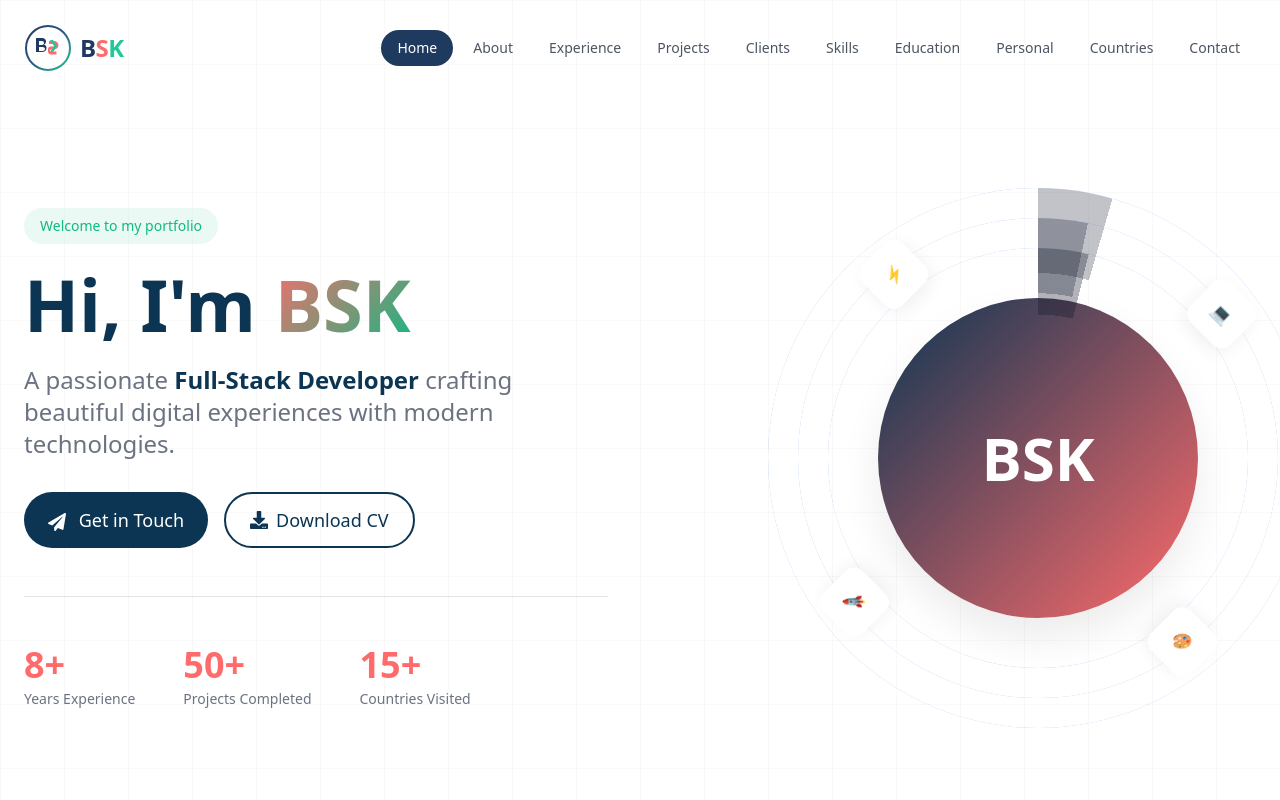
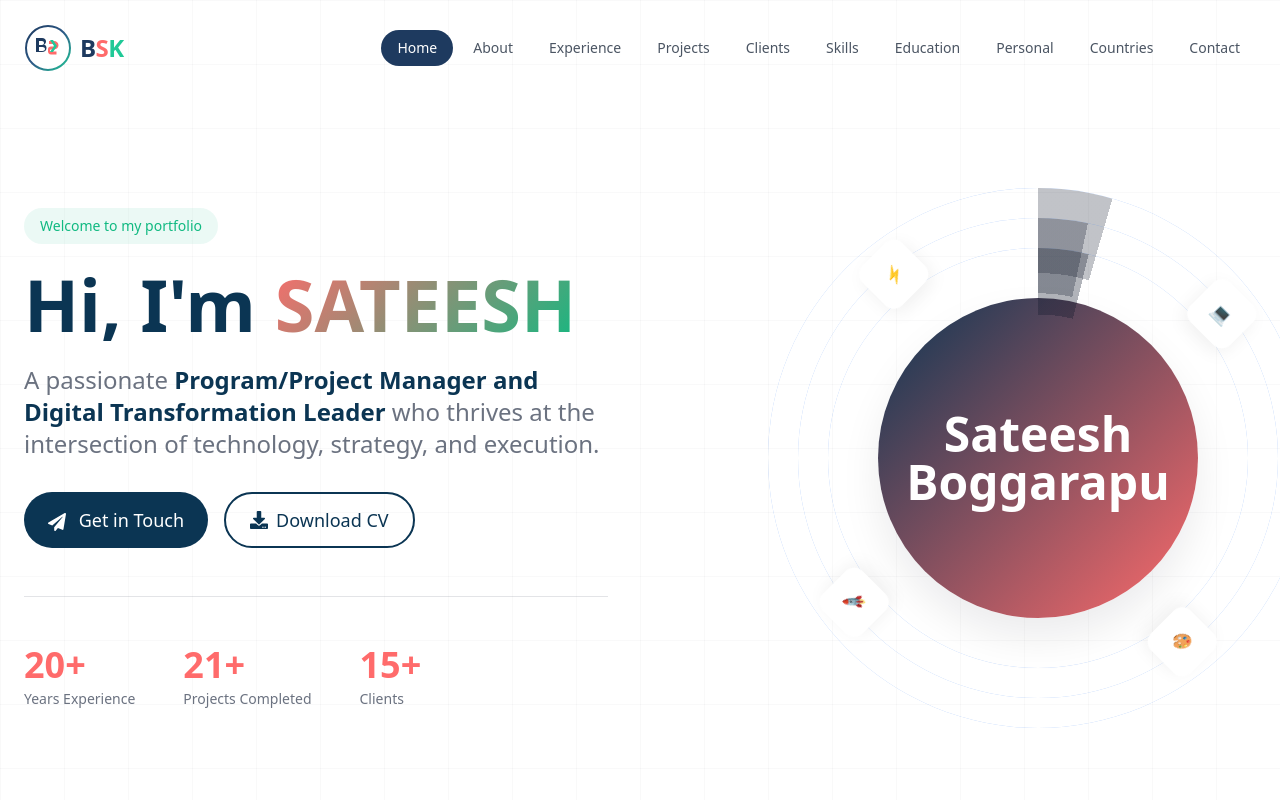
Before and after one commit to sat33shgit/Portfolio, a React (Vite) app: page / in a window 1280 px wide. Shown: the top 800 px of the page. Built offline with nearby package versions, Linux system fonts and the light colour scheme.

Commit message:
chore: save workspace changes

```diff
--- a/index.html
+++ b/index.html
@@ -3,11 +3,11 @@
   <head>
     <meta charset="utf-8" />
     <meta name="viewport" content="width=device-width, initial-scale=1.0" />
-    <title>BSK — Full-Stack Developer Portfolio</title>
-    <meta name="description" content="BSK — Full-Stack Developer. Crafting beautiful digital experiences with modern technologies. Portfolio showcasing projects, clients, and experience." />
+    <title>SATEESH — Program/Project Manager Portfolio</title>
+    <meta name="description" content="SATEESH — Program/Project Manager. Crafting beautiful digital experiences with modern technologies. Portfolio showcasing projects, clients, and experience." />
     <meta name="robots" content="index,follow" />
     <link rel="canonical" href="https://example.com/" />
-    <meta property="og:title" content="BSK — Full-Stack Developer Portfolio" />
+    <meta property="og:title" content="SATEESH — Program/Project Manager Portfolio" />
     <meta property="og:description" content="Portfolio showcasing projects, clients, and experience by BSK — Full-Stack Developer." />
     <meta property="og:type" content="website" />
     <meta name="theme-color" content="#0b3553" />
--- a/src/App.jsx
+++ b/src/App.jsx
@@ -2,7 +2,7 @@ import React, { useEffect, useState } from 'react'
 import Header from './components/Header'
 import Footer from './components/Footer'
 import BackToTop from './components/BackToTop'
-import Home from './components/sections/HomeFixed'
+import Home from './components/sections/Home'
 import About from './components/sections/About'
 import Experience from './components/sections/Experience'
 import Projects from './components/sections/Projects'
--- a/src/components/sections/Home.jsx
+++ b/src/components/sections/Home.jsx
@@ -1,217 +1,156 @@
-import React from 'react'
-import { motion } from 'framer-motion';
-import { ChevronDown, Download, Send } from 'lucide-react';
-import { useTheme } from '../ThemeContext';
-import Button from '../ui/Button';
+import React, { useEffect, useState } from 'react'
+import { FaChevronDown, FaDownload, FaPaperPlane } from 'react-icons/fa'
+
+function readCSSVar(name, fallback = '') {
+  try {
+    const v = getComputedStyle(document.documentElement).getPropertyValue(name)
+    return v ? v.trim() : fallback
+  } catch (e) { return fallback }
+}
 
 export default function Home() {
-    const scrollToSection = (href) => {
-    const element = document.querySelector(href);
+  // Colors chosen to match the reference image
+  const [theme, setTheme] = useState({
+    // deep navy for main headings and primary buttons
+    primary: '#0b3553',
+    // coral used for stats and highlights
+    secondary: '#ff6b6b',
+    // mint/green accent used for badges and part of the BSK gradient
+    accent: '#10b981',
+    background: '#ffffff',
+    // muted copy color
+    textMuted: '#6b7280'
+  })
+
+  useEffect(() => {
+    // ensure the section uses the chosen palette (avoid overriding from CSS vars)
+    setTheme({
+      primary: '#0b3553',
+      secondary: '#ff6b6b',
+      accent: '#10b981',
+      background: '#ffffff',
+      textMuted: '#6b7280'
+    })
+  }, [])
+
+  const scrollToSection = (href) => {
+    const element = document.querySelector(href)
     if (element) {
-      const offset = 80;
-      const elementPosition = element.getBoundingClientRect().top;
-      const offsetPosition = elementPosition + window.pageYOffset - offset;
-      window.scrollTo({ top: offsetPosition, behavior: 'smooth' });
+      const offset = 80
+      const elementPosition = element.getBoundingClientRect().top
+      const offsetPosition = elementPosition + window.pageYOffset - offset
+      window.scrollTo({ top: offsetPosition, behavior: 'smooth' })
     }
-  };
+  }
 
   return (
-    <section
-      id="home"
-      className="min-h-screen flex items-center justify-center relative overflow-hidden bg-gradient-to-br from-white via-gray-50 to-white"
-    >
-      {/* Animated Background Elements */}
-      <div className="absolute inset-0 overflow-hidden">
-        <motion.div
-          animate={{
-            scale: [1, 1.2, 1],
-            rotate: [0, 90, 0]
-          }}
-          transition={{ duration: 20, repeat: Infinity }}
-          className="absolute -top-40 -right-40 w-96 h-96 bg-[#20c997]/10 rounded-full blur-3xl"
-        />
-        <motion.div
-          animate={{
-            scale: [1.2, 1, 1.2],
-            rotate: [90, 0, 90]
-          }}
-          transition={{ duration: 25, repeat: Infinity }}
-          className="absolute -bottom-40 -left-40 w-96 h-96 bg-[#ff6b6b]/10 rounded-full blur-3xl"
-        />
-        <motion.div
-          animate={{ y: [0, -30, 0] }}
-          transition={{ duration: 10, repeat: Infinity }}
-          className="absolute top-1/4 left-1/4 w-64 h-64 bg-[#1e3a5f]/5 rounded-full blur-2xl"
-        />
-      </div>
-
-      {/* Grid Pattern */}
+    <section id="home" className="min-h-screen flex items-center justify-center relative overflow-hidden bg-white">
+      {/* subtle grid background (light lines on white) */}
       <div
-        className="absolute inset-0 opacity-[0.03]"
+        aria-hidden
+        className="absolute inset-0 pointer-events-none"
         style={{
-          backgroundImage: `linear-gradient(#1e3a5f 1px, transparent 1px), linear-gradient(90deg, #1e3a5f 1px, transparent 1px)`,
-          backgroundSize: '60px 60px'
+          backgroundImage: `linear-gradient(rgba(15,23,42,0.03) 1px, transparent 1px), linear-gradient(90deg, rgba(15,23,42,0.03) 1px, transparent 1px)`,
+          backgroundSize: '64px 64px',
+          opacity: 0.85
         }}
       />
 
       <div className="max-w-7xl mx-auto px-6 py-32 relative z-10">
         <div className="grid lg:grid-cols-2 gap-16 items-center">
-          {/* Text Content */}
-          <motion.div
-            initial={{ opacity: 0, x: -50 }}
-            animate={{ opacity: 1, x: 0 }}
-            transition={{ duration: 0.8 }}
-          >
-            <motion.span
-              initial={{ opacity: 0, y: 20 }}
-              animate={{ opacity: 1, y: 0 }}
-              transition={{ delay: 0.2 }}
-              className="inline-block px-4 py-2 bg-[#20c997]/10 text-[#20c997] rounded-full text-sm font-medium mb-6"
-            >
+          <div>
+            <span className="inline-block px-4 py-2 rounded-full text-sm font-medium mb-6" style={{ backgroundColor: theme.accent + '15', color: theme.accent }}>
               Welcome to my portfolio
-            </motion.span>
+            </span>
 
-            <motion.h1
-              initial={{ opacity: 0, y: 20 }}
-              animate={{ opacity: 1, y: 0 }}
-              transition={{ delay: 0.3 }}
-              className="text-5xl md:text-6xl lg:text-7xl font-bold text-[#1e3a5f] mb-6 leading-tight"
-            >
-              Hi, I'm{' '}
-              <span className="relative">
-                <span className="relative z-10 bg-gradient-to-r from-[#ff6b6b] to-[#20c997] bg-clip-text text-transparent">
-                  BSK
-                </span>
-                <motion.span
-                  initial={{ width: 0 }}
-                  animate={{ width: '100%' }}
-                  transition={{ delay: 0.8, duration: 0.5 }}
-                  className="absolute bottom-2 left-0 h-4 bg-[#ff6b6b]/20 -z-0"
-                />
-              </span>
-            </motion.h1>
+            <h1 className="text-5xl md:text-6xl lg:text-7xl font-bold mb-6 leading-tight" style={{ color: theme.primary }}>
+              Hi, I'm <span className="bg-clip-text text-transparent" style={{ backgroundImage: `linear-gradient(135deg, ${theme.secondary}, ${theme.accent})` }}>SATEESH</span>
+            </h1>
 
-            <motion.p
-              initial={{ opacity: 0, y: 20 }}
-              animate={{ opacity: 1, y: 0 }}
-              transition={{ delay: 0.4 }}
-              className="text-xl md:text-2xl text-gray-600 mb-8 leading-relaxed"
-            >
-              A passionate <span className="text-[#1e3a5f] font-semibold">Full-Stack Developer</span> crafting
-              beautiful digital experiences with modern technologies.
-            </motion.p>
+            <p className="text-xl md:text-2xl mb-8 leading-relaxed" style={{ color: theme.textMuted }}>
+              A passionate <span className="font-semibold" style={{ color: theme.primary }}>Program/Project Manager and Digital Transformation Leader</span> who thrives at the intersection of technology, strategy, and execution.
+            </p>
 
-            <motion.div
-              initial={{ opacity: 0, y: 20 }}
-              animate={{ opacity: 1, y: 0 }}
-              transition={{ delay: 0.5 }}
-              className="flex flex-wrap gap-4"
-            >
-              <Button
-                onClick={() => scrollToSection('#contact')}
-                className="group bg-[#1e3a5f] hover:bg-[#2d5a87] text-white px-8 py-6 rounded-full text-lg font-medium cursor-pointer transition-all duration-300 hover:scale-105 hover:shadow-xl"
+            <div className="flex flex-wrap gap-4">
+              <button onClick={() => scrollToSection('#contact')} className="px-6 py-3 rounded-full text-lg font-medium text-white" style={{ backgroundColor: theme.primary }}>
+                <FaPaperPlane className="inline mr-2" /> Get in Touch
+              </button>
+              <a
+                href="https://drive.google.com/uc?export=download&id=1_DR1TiGp5p-Q5lu9MaUYqcUQW2Mu7uME"
+                target="_blank"
+                rel="noopener noreferrer"
+                download
+                className="px-6 py-3 rounded-full text-lg font-medium border-2 flex items-center gap-2 inline-flex"
+                style={{ borderColor: theme.primary, color: theme.primary }}
               >
-                <Send className="w-5 h-5 mr-2 transition-transform duration-300 group-hover:-translate-x-1" />
-                Get in Touch
-              </Button>
-              <Button
-                variant="outline"
-                className="group border-2 border-[#1e3a5f] text-[#1e3a5f] hover:bg-[#1e3a5f] hover:text-white px-8 py-6 rounded-full text-lg font-medium cursor-pointer transition-all duration-300"
-              >
-                <Download className="w-5 h-5 mr-2 transition-transform duration-300 group-hover:translate-x-1" />
-                Download CV
-              </Button>
-            </motion.div>
+                <FaDownload /> Download CV
+              </a>
+            </div>
 
-            {/* Stats */}
-            <motion.div
-              initial={{ opacity: 0, y: 20 }}
-              animate={{ opacity: 1, y: 0 }}
-              transition={{ delay: 0.6 }}
-              className="flex gap-12 mt-12 pt-12 border-t border-gray-200"
-            >
-              {[
-                { value: '8+', label: 'Years Experience' },
-                { value: '50+', label: 'Projects Completed' },
-                { value: '15+', label: 'Countries Visited' },
-              ].map((stat, index) => (
+            <div className="flex gap-12 mt-12 pt-12 border-t" style={{ borderColor: theme.textMuted + '30' }}>
+              {[{ value: '20+', label: 'Years Experience' }, { value: '21+', label: 'Projects Completed' }, { value: '15+', label: 'Clients' }].map((stat, idx) => (
                 <div key={stat.label}>
-                  <motion.p
-                    initial={{ scale: 0 }}
-                    animate={{ scale: 1 }}
-                    transition={{ delay: 0.7 + index * 0.1, type: 'spring' }}
-                    className="text-4xl font-bold text-[#ff6b6b]"
-                  >
-                    {stat.value}
-                  </motion.p>
-                  <p className="text-gray-500 text-sm mt-1">{stat.label}</p>
+                  <p className="text-4xl font-bold" style={{ color: theme.secondary }}>{stat.value}</p>
+                  <p style={{ color: theme.textMuted }} className="text-sm mt-1">{stat.label}</p>
                 </div>
               ))}
-            </motion.div>
-          </motion.div>
+            </div>
+          </div>
 
-          {/* Visual Element */}
-          <motion.div
-            initial={{ opacity: 0, scale: 0.8 }}
-            animate={{ opacity: 1, scale: 1 }}
-            transition={{ duration: 0.8, delay: 0.3 }}
-            className="relative hidden lg:block"
-          >
-            <div className="relative w-full aspect-square max-w-lg mx-auto">
-              {/* Decorative rings */}
-              <motion.div
-                animate={{ rotate: 360 }}
-                transition={{ duration: 30, repeat: Infinity, ease: 'linear' }}
-                className="absolute inset-0 border-2 border-dashed border-[#20c997]/30 rounded-full"
-              />
-              <motion.div
-                animate={{ rotate: -360 }}
-                transition={{ duration: 25, repeat: Infinity, ease: 'linear' }}
-                className="absolute inset-8 border-2 border-dashed border-[#ff6b6b]/30 rounded-full"
-              />
-              <motion.div
-                animate={{ rotate: 360 }}
-                transition={{ duration: 20, repeat: Infinity, ease: 'linear' }}
-                className="absolute inset-16 border-2 border-dashed border-[#1e3a5f]/30 rounded-full"
-              />
+          <div className="relative hidden lg:block">
+              <div className="relative w-full aspect-square max-w-lg mx-auto">
+                <div className="rings" style={{ width: 660, height: 660 }}>
+                  <div className="ring ring--3 ring--ccw" />
+                  <div className="ring ring--1 ring--cw" />
+                  <div className="ring ring--2 ring--ccw" />
 
-              {/* Center avatar placeholder */}
-              <div className="absolute inset-24 bg-gradient-to-br from-[#1e3a5f] to-[#2d5a87] rounded-full flex items-center justify-center shadow-2xl">
-                <span className="text-6xl font-bold text-white">BSK</span>
+                  {/* Orbiting badges placed at equal angular offsets on a shared orbit radius */}
+                  <div className="orbit" style={{ ['--start']: '45deg' }}>
+                    <div className="orbit-rotater orbit--cw">
+                      <div className="orbit-badge" style={{ ['--radius']: '260px' }}>
+                        <div className="icon-badge">💻</div>
+                      </div>
+                    </div>
+                  </div>
+
+                  <div className="orbit" style={{ ['--start']: '135deg' }}>
+                    <div className="orbit-rotater orbit--ccw">
+                      <div className="orbit-badge" style={{ ['--radius']: '260px' }}>
+                        <div className="icon-badge">🎨</div>
+                      </div>
+                    </div>
+                  </div>
+
+                  <div className="orbit" style={{ ['--start']: '225deg' }}>
+                    <div className="orbit-rotater orbit--cw">
+                      <div className="orbit-badge" style={{ ['--radius']: '260px' }}>
+                        <div className="icon-badge">🚀</div>
+                      </div>
+                    </div>
+                  </div>
+
+                  <div className="orbit" style={{ ['--start']: '315deg' }}>
+                    <div className="orbit-rotater orbit--ccw">
+                      <div className="orbit-badge" style={{ ['--radius']: '260px' }}>
+                        <div className="icon-badge">⚡</div>
+                      </div>
+                    </div>
+                  </div>
+
+                  {/* Central gradient circle (increased size) */}
+                  <div className="central-circle" style={{ width: 320, height: 320, background: `linear-gradient(135deg, ${theme.primary}, ${theme.secondary})` }}>
+                    <span className="text-5xl text-center font-bold">Sateesh Boggarapu</span>
+                  </div>
+                </div>
               </div>
-
-              {/* Floating elements */}
-              {[
-                { icon: '💻', position: 'top-0 left-1/2 -translate-x-1/2', delay: 0 },
-                { icon: '🚀', position: 'bottom-0 left-1/2 -translate-x-1/2', delay: 0.5 },
-                { icon: '🎨', position: 'left-0 top-1/2 -translate-y-1/2', delay: 1 },
-                { icon: '⚡', position: 'right-0 top-1/2 -translate-y-1/2', delay: 1.5 },
-              ].map((item, index) => (
-                <motion.div
-                  key={index}
-                  animate={{ y: [0, -10, 0] }}
-                  transition={{ duration: 2, repeat: Infinity, delay: item.delay }}
-                  className={`absolute ${item.position} w-16 h-16 bg-white rounded-2xl shadow-lg flex items-center justify-center text-2xl`}
-                >
-                  {item.icon}
-                </motion.div>
-              ))}
-            </div>
-          </motion.div>
+          </div>
         </div>
       </div>
 
-      {/* Scroll indicator */}
-      <motion.button
-        onClick={() => scrollToSection('#about')}
-        animate={{ y: [0, 10, 0] }}
-        transition={{ duration: 2, repeat: Infinity }}
-        className="absolute bottom-8 left-1/2 -translate-x-1/2 flex flex-col items-center gap-2 text-gray-400 cursor-pointer hover:text-[#1e3a5f] transition-colors"
-        aria-label="Scroll to About section"
-      >
+      <button onClick={() => scrollToSection('#about')} className="absolute bottom-8 left-1/2 -translate-x-1/2 flex flex-col items-center gap-2" aria-label="Scroll to About section" style={{ color: theme.textMuted }}>
         <span className="text-sm font-medium">Scroll Down</span>
-        <ChevronDown className="w-6 h-6" />
-      </motion.button>
+        <FaChevronDown className="w-6 h-6" />
+      </button>
     </section>
-  );
+  )
 }
--- a/src/components/sections/HomeFixed.jsx
+++ b/src/components/sections/HomeFixed.jsx
@@ -1,149 +1,4 @@
-import React, { useEffect, useState } from 'react'
-import { FaChevronDown, FaDownload, FaPaperPlane } from 'react-icons/fa'
-
-function readCSSVar(name, fallback = '') {
-  try {
-    const v = getComputedStyle(document.documentElement).getPropertyValue(name)
-    return v ? v.trim() : fallback
-  } catch (e) { return fallback }
+// HomeFixed was moved into `Home.jsx`. This file is now a lightweight stub to avoid accidental imports.
+export default function HomeFixed() {
+  return null
 }
-
-export default function HomeFixed() {
-  // Colors chosen to match the reference image
-  const [theme, setTheme] = useState({
-    // deep navy for main headings and primary buttons
-    primary: '#0b3553',
-    // coral used for stats and highlights
-    secondary: '#ff6b6b',
-    // mint/green accent used for badges and part of the BSK gradient
-    accent: '#10b981',
-    background: '#ffffff',
-    // muted copy color
-    textMuted: '#6b7280'
-  })
-
-  useEffect(() => {
-    // ensure the section uses the chosen palette (avoid overriding from CSS vars)
-    setTheme({
-      primary: '#0b3553',
-      secondary: '#ff6b6b',
-      accent: '#10b981',
-      background: '#ffffff',
-      textMuted: '#6b7280'
-    })
-  }, [])
-
-  const scrollToSection = (href) => {
-    const element = document.querySelector(href)
-    if (element) {
-      const offset = 80
-      const elementPosition = element.getBoundingClientRect().top
-      const offsetPosition = elementPosition + window.pageYOffset - offset
-      window.scrollTo({ top: offsetPosition, behavior: 'smooth' })
-    }
-  }
-
-  return (
-    <section id="home" className="min-h-screen flex items-center justify-center relative overflow-hidden bg-white">
-      {/* subtle grid background (light lines on white) */}
-      <div
-        aria-hidden
-        className="absolute inset-0 pointer-events-none"
-        style={{
-          backgroundImage: `linear-gradient(rgba(15,23,42,0.03) 1px, transparent 1px), linear-gradient(90deg, rgba(15,23,42,0.03) 1px, transparent 1px)`,
-          backgroundSize: '64px 64px',
-          opacity: 0.85
-        }}
-      />
-
-      <div className="max-w-7xl mx-auto px-6 py-32 relative z-10">
-        <div className="grid lg:grid-cols-2 gap-16 items-center">
-          <div>
-            <span className="inline-block px-4 py-2 rounded-full text-sm font-medium mb-6" style={{ backgroundColor: theme.accent + '15', color: theme.accent }}>
-              Welcome to my portfolio
-            </span>
-
-            <h1 className="text-5xl md:text-6xl lg:text-7xl font-bold mb-6 leading-tight" style={{ color: theme.primary }}>
-              Hi, I'm <span className="bg-clip-text text-transparent" style={{ backgroundImage: `linear-gradient(135deg, ${theme.secondary}, ${theme.accent})` }}>BSK</span>
-            </h1>
-
-            <p className="text-xl md:text-2xl mb-8 leading-relaxed" style={{ color: theme.textMuted }}>
-              A passionate <span className="font-semibold" style={{ color: theme.primary }}>Full-Stack Developer</span> crafting beautiful digital experiences with modern technologies.
-            </p>
-
-            <div className="flex flex-wrap gap-4">
-              <button onClick={() => scrollToSection('#contact')} className="px-6 py-3 rounded-full text-lg font-medium text-white" style={{ backgroundColor: theme.primary }}>
-                <FaPaperPlane className="inline mr-2" /> Get in Touch
-              </button>
-              <button onClick={() => {}} className="px-6 py-3 rounded-full text-lg font-medium border-2 flex items-center gap-2" style={{ borderColor: theme.primary, color: theme.primary }}>
-                <FaDownload /> Download CV
-              </button>
-            </div>
-
-            <div className="flex gap-12 mt-12 pt-12 border-t" style={{ borderColor: theme.textMuted + '30' }}>
-              {[{ value: '8+', label: 'Years Experience' }, { value: '50+', label: 'Projects Completed' }, { value: '15+', label: 'Countries Visited' }].map((stat, idx) => (
-                <div key={stat.label}>
-                  <p className="text-4xl font-bold" style={{ color: theme.secondary }}>{stat.value}</p>
-                  <p style={{ color: theme.textMuted }} className="text-sm mt-1">{stat.label}</p>
-                </div>
-              ))}
-            </div>
-          </div>
-
-          <div className="relative hidden lg:block">
-              <div className="relative w-full aspect-square max-w-lg mx-auto">
-                <div className="rings" style={{ width: 660, height: 660 }}>
-                  <div className="ring ring--3 ring--ccw" />
-                  <div className="ring ring--1 ring--cw" />
-                  <div className="ring ring--2 ring--ccw" />
-
-                  {/* Orbiting badges placed at equal angular offsets on a shared orbit radius */}
-                  <div className="orbit" style={{ ['--start']: '45deg' }}>
-                    <div className="orbit-rotater orbit--cw">
-                      <div className="orbit-badge" style={{ ['--radius']: '260px' }}>
-                        <div className="icon-badge">💻</div>
-                      </div>
-                    </div>
-                  </div>
-
-                  <div className="orbit" style={{ ['--start']: '135deg' }}>
-                    <div className="orbit-rotater orbit--ccw">
-                      <div className="orbit-badge" style={{ ['--radius']: '260px' }}>
-                        <div className="icon-badge">🎨</div>
-                      </div>
-                    </div>
-                  </div>
-
-                  <div className="orbit" style={{ ['--start']: '225deg' }}>
-                    <div className="orbit-rotater orbit--cw">
-                      <div className="orbit-badge" style={{ ['--radius']: '260px' }}>
-                        <div className="icon-badge">🚀</div>
-                      </div>
-                    </div>
-                  </div>
-
-                  <div className="orbit" style={{ ['--start']: '315deg' }}>
-                    <div className="orbit-rotater orbit--ccw">
-                      <div className="orbit-badge" style={{ ['--radius']: '260px' }}>
-                        <div className="icon-badge">⚡</div>
-                      </div>
-                    </div>
-                  </div>
-
-                  {/* Central gradient circle (increased size) */}
-                  <div className="central-circle" style={{ width: 320, height: 320, background: `linear-gradient(135deg, ${theme.primary}, ${theme.secondary})` }}>
-                    <span className="text-6xl font-bold">BSK</span>
-                  </div>
-                </div>
-              </div>
-          </div>
-        </div>
-      </div>
-
-      <button onClick={() => scrollToSection('#about')} className="absolute bottom-8 left-1/2 -translate-x-1/2 flex flex-col items-center gap-2" aria-label="Scroll to About section" style={{ color: theme.textMuted }}>
-        <span className="text-sm font-medium">Scroll Down</span>
-        <FaChevronDown className="w-6 h-6" />
-      </button>
-    </section>
-  )
-}
```
Also changed, not shown: src/components/ui/Button.jsx (+7 -4 lines).
